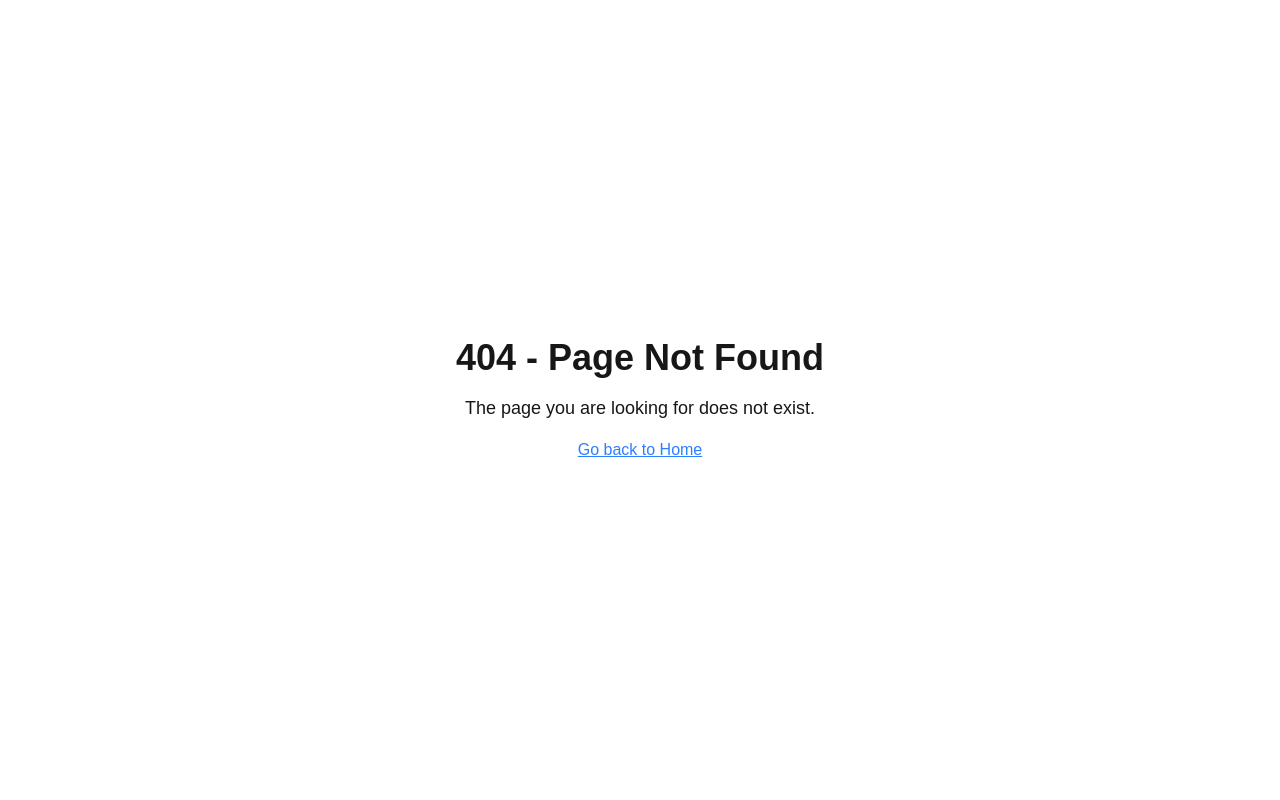
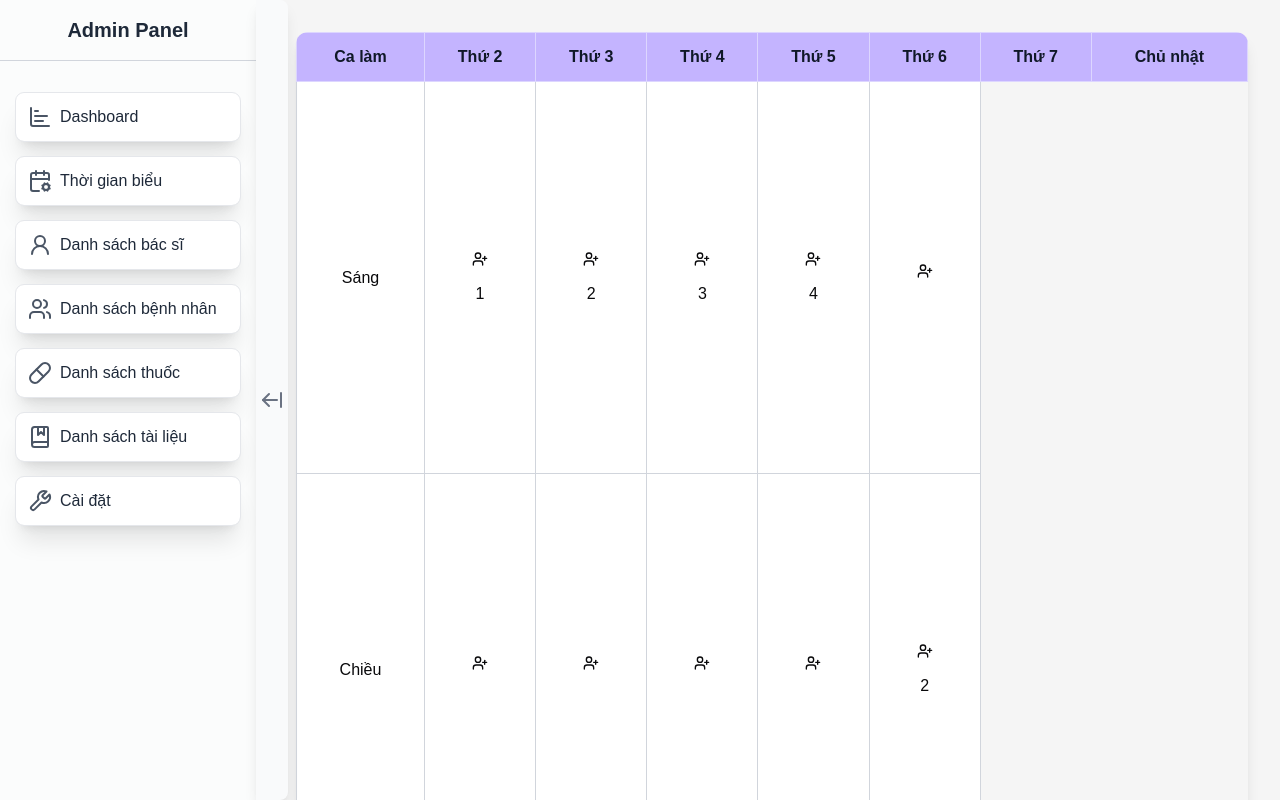
Before and after one commit to QUANGNOTFUN/medical-service-web-nextjs, a Next.js app: page /schedule-manage in a window 1280 px wide. Before the commit this address had no page. Shown: the top 800 px of the page. Built offline with nearby package versions, Linux system fonts and the light colour scheme.

Commit message:
update sidebar

```diff
--- a/package.json
+++ b/package.json
@@ -12,6 +12,7 @@
     "@apollo/client": "^3.13.8",
     "@heroicons/react": "^2.2.0",
     "@mui/icons-material": "^7.1.0",
+    "@tanstack/react-table": "^8.21.3",
     "framer-motion": "^12.12.1",
     "graphql": "^16.11.0",
     "graphql-request": "^7.1.2",
@@ -24,6 +25,7 @@
     "react-draggable": "^4.4.6",
     "react-hook-form": "^7.56.4",
     "react-table": "^7.8.0",
+    "react-toastify": "^11.0.5",
     "set-function-length": "^1.2.2"
   },
   "devDependencies": {
@@ -33,6 +35,7 @@
     "@types/node": "^20",
     "@types/react": "^19",
     "@types/react-dom": "^19",
+    "@types/react-table": "^7.7.20",
     "autoprefixer": "^10.4.21",
     "eslint": "^9",
     "eslint-config-next": "15.3.2",
--- a/src/app/(admin)/ScheduleManage/page.tsx
+++ /dev/null
@@ -1,5 +0,0 @@
-export default function PatientPage() {
-	return (
-		<div></div>
-	)
-}
--- a/src/app/(admin)/_components/AdminClientWrapper/AdminClientWrapper.tsx
+++ b/src/app/(admin)/_components/AdminClientWrapper/AdminClientWrapper.tsx
@@ -1,21 +1,54 @@
 "use client";
-import React from "react";
+import React, {useEffect, useState} from "react";
 import AdminSidebar from "@/app/(admin)/_components/sidebar/AdminSidebar";
 import {ADMIN_SIDEBAR_ITEMS} from "@/app/(admin)/_values/constants";
 import ApolloWrapper from "@/components/apollo/ApolloWrapper";
+import {ArrowLeftFromLine, ArrowRightFromLine} from "lucide-react";
 
 interface AdminClientWrapperProps {
 	children: React.ReactNode;
 }
 
 export default function AdminClientWrapper({ children }: AdminClientWrapperProps) {
+	const [isOpen, setIsOpen] = useState<boolean>(false);
+	const [windowWidth, setWindowWidth] = useState<number>(0);
+
+	const handleResize = () => {
+		setWindowWidth(window.innerWidth);
+	}
+
+	useEffect(() => {
+		handleResize();
+		window.addEventListener('resize', handleResize);
+
+		if (windowWidth >= 1024) {
+			setIsOpen(true);
+		} else {
+			setIsOpen(false);
+		}
+
+		return () => window.removeEventListener('resize', handleResize);
+	}, [windowWidth]);
+
 	return (
 		<div className={"min-h-screen flex flex-row"}>
-			<div className="fixed top-0 left-0 min-h-screen outline outline-black/20 ">
-				<AdminSidebar title={"Quản lí phòng khám"} items={ADMIN_SIDEBAR_ITEMS} />
-			</div>
 
-			<main className="flex-1 lg:ml-64 outline outline-black/20 bg-zinc-700/5 dark:bg-zinc-900">
+				<div className={`${isOpen ? "w-64" : "w-0"} fixed top-0 left-0 min-h-screen`}>
+					{isOpen && (
+						<AdminSidebar title={"Quản lí phòng khám"} items={ADMIN_SIDEBAR_ITEMS}/>
+					)}
+					<button className={`absolute ${isOpen ? "inset-64" : "inset-0" } top-0 bottom-0 w-8 rounded-r-lg shadow-lg cursor-pointer bg-gray-50 dark:bg-zinc-800 text-gray-500 dark:text-gray-300 hover:text-black dark:hover:text-gray-400`} onClick={() => setIsOpen(!isOpen)}>
+						{isOpen
+							? <ArrowLeftFromLine className={"mx-auto"}/>
+							: <ArrowRightFromLine className={"mx-auto"}/>
+						}
+					</button>
+				</div>
+
+			<main
+				className={`${isOpen ? "ml-66" : "ml-6"} flex-1 outline outline-black/20 bg-zinc-700/5 dark:bg-zinc-900`}
+				onClick={() => setIsOpen(false)}
+			>
 				<div className="container mx-auto p-8">
 					<ApolloWrapper>
 						{children}
--- /dev/null
+++ b/src/app/(admin)/_components/AdminSchedulesTable/AdminSchedulesTable.tsx
@@ -0,0 +1,85 @@
+import {UserPlus} from "lucide-react";
+
+export interface AdminSchedulesTableProps {
+	headers: { key: string, label: string; }[];
+	items: { key: string, label: string }[];
+}
+interface ShiftProps {
+	key: string;
+	name: string;
+}
+
+export function AdminSchedulesTable(
+	{ headers, items }: AdminSchedulesTableProps
+) {
+	const shifts: ShiftProps[] = [
+		{ key: "morning", name: "Sáng" },
+		{ key: "afternoon", name: "Chiều" },
+		{ key: "3", name: "Ngoài giờ" },
+	]
+
+	const rowsShift = (shift: ShiftProps, items: AdminSchedulesTableProps["items"]) => (
+		<tr
+			key={shift.key}
+			className={"h-98 w-32 bg-white hover:bg-violet-100 dark:bg-gray-800 dark:hover:bg-gray-700 dark:text-gray-200"}
+		>
+			<td
+				className="py-2 w-32 px-4 border border-gray-300 text-center text-xs md:text-base hover:bg-violet-200 dark:hover:bg-gray-600 dark:hover:text-white"
+			>
+				{shift.name}
+			</td>
+			{items.map((item) => (
+				<td
+					key={item.key}
+					className={"py-2 mx px-4 border border-gray-300 text-center text-xs md:text-base hover:bg-violet-200 dark:hover:bg-gray-600 dark:hover:text-white"}
+				>
+					<div className="flex flex-col h-full w-full">
+						{/* Nút Add ở trên cùng, chiều cao cố định */}
+						<div className="h-8">
+							<button
+								className=""
+							>
+								<UserPlus className="mx-auto" size={16} />
+							</button>
+						</div>
+						{/* Tên bác sĩ (nếu có) chiếm phần còn lại */}
+						<div className="flex-1 flex items-center justify-center">
+							{item.key === shift.key && (
+								<span className="text-xs md:text-base">{item.label}</span>
+							)}
+						</div>
+					</div>
+				</td>
+			))}
+		</tr>
+
+	)
+
+	return (
+		<div className={"container mx-auto overflow-auto  dark:outline dark:outline-white shadow-lg rounded-xl"}>
+			<table className={
+				"table-auto border-collapse min-w-full rounded-lg shadow-md " +
+				"text-xs md:text-sm lg:text-base font-medium text-zinc-950 dark:text-gray-200 "
+			}>
+				<thead className={"bg-violet-300 text-gray-900 dark:bg-gray-900 dark:text-gray-300"}>
+					<tr>
+						<th key="shift" className="border-1 border-violet-200 w-fit py-3 px-2 text-center">Ca làm</th>
+						{headers.map((header) => (
+							<th
+								key={header.key}
+								className="border-1 border-violet-200 w-fit py-3 px-2 text-center"
+							>
+								{header.label}
+							</th>
+						))}
+					</tr>
+				</thead>
+				<tbody>
+					{ shifts.map((shift) => (
+						rowsShift(shift, items)
+					)) }
+				</tbody>
+			</table>
+		</div>
+	);
+}
--- a/src/app/(admin)/_components/Filter/DoctorCreateTable.tsx
+++ b/src/app/(admin)/_components/Filter/DoctorCreateTable.tsx
@@ -1,7 +1,6 @@
 import React, { useMemo, useState } from 'react';
 import { useTable, useFilters, Column } from 'react-table';
 import { CreateDoctorInput } from '@/types/doctors';
-import './DoctorCreateTable.css';
 
 interface User {
   id: string;
@@ -81,7 +80,7 @@ const DoctorCreateTable: React.FC<DoctorCreateTableProps> = ({ users, onClose, o
     {
       columns,
       data: users,
-      defaultColumn: { Filter: DefaultColumnFilter },
+      defaultColumn: { filter: DefaultColumnFilter } as Partial<Column<User>>,
     },
     useFilters
   );
--- a/src/app/(admin)/_components/Search&ActionTable/AdminTableLayout.tsx
+++ b/src/app/(admin)/_components/Search&ActionTable/AdminTableLayout.tsx
@@ -14,7 +14,6 @@ interface AdminTableLayoutProps {
 export default function AdminTableLayout(
 	{ searchProps, dropdownProps, tableProps }: AdminTableLayoutProps
 ){
-
 	return (
 			<div className={"flex flex-col"}>
 				<div className={"flex justify-between mb-4"}>
--- a/src/app/(admin)/_components/sidebar/AdminSidebar.tsx
+++ b/src/app/(admin)/_components/sidebar/AdminSidebar.tsx
@@ -1,5 +1,5 @@
 "use client";
-import React, {ComponentType, useEffect, useState} from 'react';
+import React, { ComponentType } from 'react';
 import Link from 'next/link';
 import { LucideProps } from 'lucide-react';
 
@@ -15,39 +15,25 @@ interface AdminSidebarProps {
 }
 
 export function AdminSidebar({ title, items }: AdminSidebarProps) {
-  const [isOpen, setIsOpen] = useState<boolean>(false);
-  const [windowWidth, setWindowWidth] = useState<number>(0);
-
-  const handleResize = () => {
-    setWindowWidth(window.innerWidth);
-  }
-
-  useEffect(() => {
-    handleResize();
-    window.addEventListener('resize', handleResize);
-
-    if (windowWidth >= 1024) {
-      setIsOpen(true);
-    } else {
-      setIsOpen(false);
-    }
-
-    return () => window.removeEventListener('resize', handleResize);
-  }, [windowWidth]);
-
   return (
-    <>
-      {isOpen && (
-        <aside className={`w-64 h-screen bg-gray-50 dark:bg-gray-800 text-black dark:text-white ${title}`}>
-          <div className="p-4 border-b border-gray-700">
-            <h2 className="text-xl font-bold">Admin Panel</h2>
+    <aside className={`h-screen bg-gray-50/60 dark:bg-zinc-900 text-gray-800 dark:text-gray-100 ${title}`}>
+      <div className="p-4 border-b border-gray-300 dark:border-gray-700">
+        <h2 className="text-center text-xl font-bold">
+          Admin Panel
+        </h2>
       </div>
-          <nav className="mt-4">
+      <nav className="p-4">
         <ul>
           {items.map((item, index) => (
-                <li key={index} className="mb-2">
-                  <Link href={item.href} className="flex items-center p-3 hover:bg-gray-700 rounded-md transition-colors">
-                    {item.icon && <item.icon className="w-6 h-6 mr-2" /> }
+            <li
+              key={index}
+              className="my-4 rounded-lg shadow-xl outline outline-gray-200 dark:outline-gray-600 bg-white dark:bg-zinc-700/10 transform transition-transform duration-200 ease-in-out hover:scale-110"
+            >
+              <Link
+                href={item.href}
+                className="flex items-center p-3 hover:bg-violet-300 dark:hover:bg-slate-500/30 rounded-lg transition-colors"
+              >
+                {item.icon && <item.icon className="w-6 h-6 mr-2 text-gray-600 dark:text-gray-300" />}
                 <span>{item.title}</span>
               </Link>
             </li>
@@ -55,8 +41,6 @@ export function AdminSidebar({ title, items }: AdminSidebarProps) {
         </ul>
       </nav>
     </aside>
-      )}
-    </>
   );
 }
 
--- a/src/app/(admin)/_values/constants.ts
+++ b/src/app/(admin)/_values/constants.ts
@@ -1,8 +1,9 @@
 import {SidebarItem} from "@/app/(admin)/_components/sidebar/AdminSidebar";
-import {BookMarked, ChartBar, Pill, UserRound, Users, Wrench} from "lucide-react";
+import {BookMarked, CalendarCog, ChartBar, Pill, UserRound, Users, Wrench} from "lucide-react";
 
 export const ADMIN_SIDEBAR_ITEMS: SidebarItem[] = [
 	{ title: 'Dashboard', href: '/admin-dashboard', icon: ChartBar },
+	{ title: 'Thời gian biểu', href: '/schedule-manage', icon: CalendarCog },
 	{ title: 'Danh sách bác sĩ', href: '/doctor-manage', icon: UserRound},
 	{ title: 'Danh sách bệnh nhân', href: '/patient-manage', icon: Users },
 	{ title: 'Danh sách thuốc', href: '/medication-manage', icon: Pill },
--- /dev/null
+++ b/src/app/(admin)/schedule-manage/_values/constants.ts
@@ -0,0 +1,11 @@
+import {AdminSchedulesTableProps} from "@/app/(admin)/_components/AdminSchedulesTable/AdminSchedulesTable";
+
+export const HEADER_SCHEDULE_TABLE: AdminSchedulesTableProps['headers'] = [
+	{ label: "Thứ 2", key: "monday" },
+	{ label: "Thứ 3", key: "tuesday" },
+	{ label: "Thứ 4", key: "wednesday" },
+	{ label: "Thứ 5", key: "thursday" },
+	{ label: "Thứ 6", key: "friday" },
+	{ label: "Thứ 7", key: "saturday" },
+	{ label: "Chủ nhật", key: "sunday" },
+]
--- /dev/null
+++ b/src/app/(admin)/schedule-manage/page.tsx
@@ -0,0 +1,18 @@
+import {AdminSchedulesTable} from "@/app/(admin)/_components/AdminSchedulesTable/AdminSchedulesTable";
+import {HEADER_SCHEDULE_TABLE} from "@/app/(admin)/schedule-manage/_values/constants";
+
+export default function AdminSchedulePage() {
+	return (
+		<>
+			<AdminSchedulesTable headers={HEADER_SCHEDULE_TABLE} items={[
+				{ key: "morning", label: "1"},
+				{ key: "morning", label: "2"},
+				{ key: "morning", label: "3"},
+
+				{ key: "morning", label: "4"},
+
+				{ key: "afternoon", label: "2"},
+				]} />
+		</>
+	);
+}
--- a/src/libs/apollo/client.ts
+++ b/src/libs/apollo/client.ts
@@ -4,7 +4,7 @@ import {getSession} from "next-auth/react";
 import {setContext} from "@apollo/client/link/context";
 
 const httpLink = new HttpLink({
-	uri: "http://localhost:3001/graphql",
+	uri: "http://localhost:3000/graphql",
 	credentials: "include",
 });
 
```
Also changed, not shown: src/app/(admin)/_components/sidebar/DropdownSidebar.tsx (deleted), 1 other file (tests, documents, lock files or other folders). Lines whose indentation alone changed are shown as unchanged.
